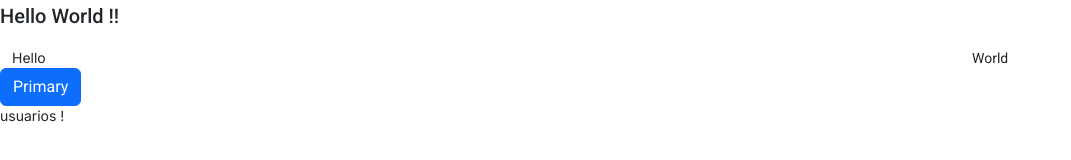
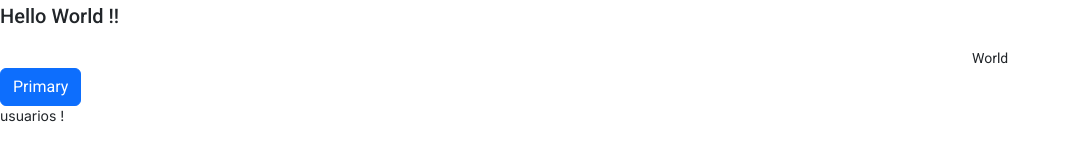
Before and after one commit to Trabalho-desenv-aplic-plataform/desenv-aplic-web-front, an Angular app: page / in a window 1280 px wide. Shown: the top 160 px of the page, without its empty margins (0-1071 px from the left). Built offline with nearby package versions, Linux system fonts and the light colour scheme; no server answers.

Commit message:
Teste na branch

```diff
--- a/src/app/features/usuarios/usuarios.component.html
+++ b/src/app/features/usuarios/usuarios.component.html
@@ -1,6 +1,6 @@
 <div class="container-fluid">
     <div class="row">
-        <div class="col-sm-9"><span>Hello</span></div>
+        <div class="col-sm-9"><span></span></div>
         <div class="col-sm-3">World</div>
     </div>
 </div>
```
